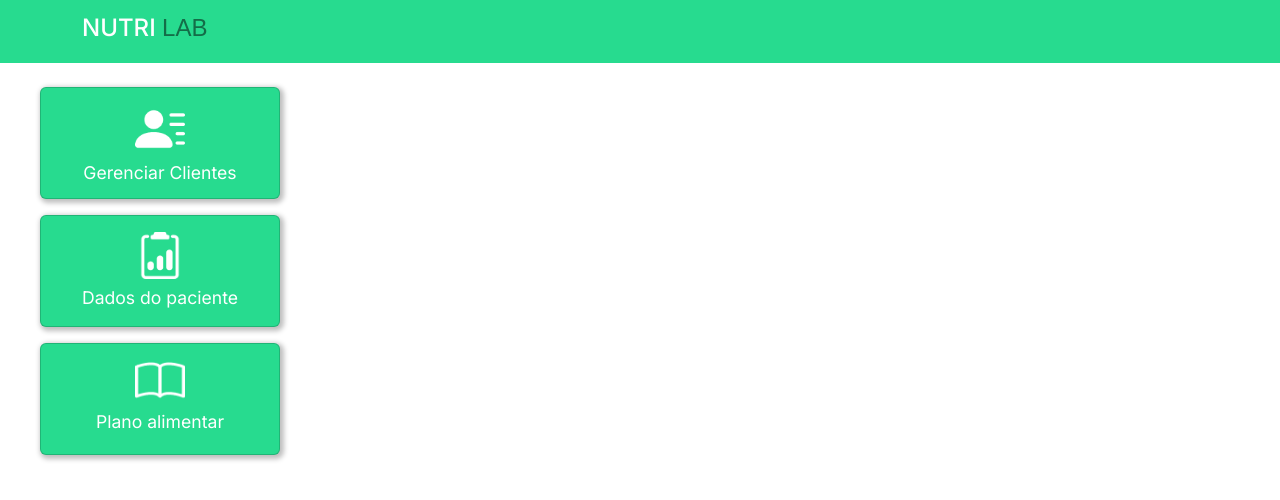
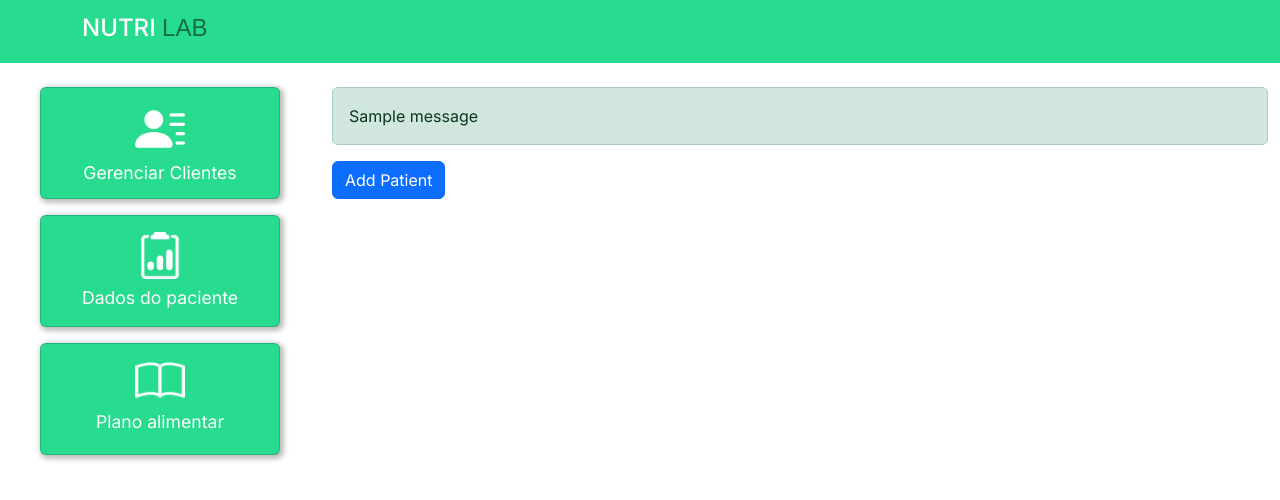
Before and after one commit to andreydedey/NutriConect, a Django app: page /home/patients in a window 1280 px wide. Shown: the top 500 px of the page. Run offline with Django 5.2, Linux system fonts and the light colour scheme; a user stored in the database is signed in; tables that the repository leaves empty hold one stand-in row (values such as "Sample post"); one stand-in notice (Sample message) is shown; some web fonts are replaced.

Commit message:
patient registration logic complete

```diff
--- a/Users/models.py
+++ b/Users/models.py
@@ -12,11 +12,11 @@ class Patient(models.Model):
         ('F', 'Feminino')
     ]
 
-    username = models.CharField(max_length=100)
+    name = models.CharField(max_length=100)
     age = models.IntegerField()
     email = models.CharField(max_length=100, unique=True)
     tel = models.CharField(max_length=15)
     sex = models.CharField(max_length=1, choices=SEX_CHOICES)
 
     def __str__(self):
-        return self.username
+        return self.name
--- a/home/templates/patients.html
+++ b/home/templates/patients.html
@@ -1,6 +1,78 @@
 {% extends 'home_base.html' %}
+{% load static %}
 
 {% block 'title' %}Home{% endblock %}
 
+{% block 'head' %}
+    {{block.super}}
+    <link rel="stylesheet" href="{% static 'css/home/patients.css' %}">
+{% endblock %}
+
 {% block 'content' %}
+
+<!-- Django messages here -->
+{% if messages %}
+    {% for message in messages %}
+    <div class="alert {{ message.tags }}" role="alert">
+        {{ message }}
+    </div>
+    {% endfor %}
+{% endif %}
+
+<button type="button" class="btn btn-primary" data-bs-toggle="modal" data-bs-target="#staticBackdrop">
+    Add Patient
+</button>
+
+<!-- Modal of the patient -->
+<div class="modal fade" id="staticBackdrop" data-bs-backdrop="static" data-bs-keyboard="false" tabindex="-1" aria-labelledby="staticBackdropLabel" aria-hidden="true">
+    <div class="modal-dialog modal-lg" role="document">
+        <div class="modal-content">
+            <div class="modal-header">
+                <h1 class="modal-title" id="staticBackdropLabel">Register Patient</h1>
+                <button type="button" class="btn-close" data-bs-dismiss="modal" aria-label="Close"></button>
+            </div>
+            <div class="modal-body">
+                <form action="{% url 'register_patient' %}" method="POST"> {% csrf_token %}
+
+                    <div class="row mb-3">
+                        <div class="col-md-2">
+                            <img src="{% static 'img/perfil1.png' %}" alt="imagem-perfil1">
+                        </div>
+                        <div class="col-md-10">
+                            <label for="name" class="form-label">Name</label>
+                            <input id="name" name="name" type="text" class="form-control" placeholder="type the patient name here">
+                        </div>
+                    </div>
+
+                    <div class="mb-3">
+                        <label for="sex" class="form-label">Sex</label>
+                        <select name="sex" id="sex" class="form-select">
+                            <option value="M">Masculino</option>
+                            <option value="F">Feminino</option>
+                        </select>
+                    </div>
+
+                    <div class="mb-3">
+                        <label for="age" class="form-label">Age</label>
+                        <input id="age" name="age" type="number" class="form-control" placeholder="00">
+                    </div>
+
+                    <div class="mb-3">
+                        <label for="email" class="form-label">E-mail</label>
+                        <input id="email" name="email" type="email" class="form-control" placeholder="email@example.com">
+                    </div>
+
+                    <div class="mb-2">
+                        <label for="number" class="form-label">Phone number</label>
+                        <input id="tel" name="tel" type="tel" class="form-control" placeholder="type the patient phone number here">
+                    </div>
+
+                    <div class="ms-1 mt-4 mb-2">
+                        <input id="registerPatientSubmit" type="submit" value="Register">
+                    </div>
+                </form>
+            </div>
+        </div>
+    </div>
+</div>
 {% endblock %}
--- a/home/urls.py
+++ b/home/urls.py
@@ -3,4 +3,5 @@ from . import views
 
 urlpatterns = [
     path('patients', views.patients, name='patients'),
+    path('register_patient', views.register_patient, name='register_patient'),
 ]
--- a/home/views.py
+++ b/home/views.py
@@ -1,8 +1,43 @@
 from django.http import HttpResponse
-from django.shortcuts import render
+from django.shortcuts import render, redirect
+from django.urls import reverse
+from django.contrib import messages
 from django.contrib.auth.decorators import login_required
+from Users.models import Patient
+
 
 # Create your views here.
 @login_required
 def patients(request):
     return render(request, 'patients.html')
+
+
+def register_patient(request):
+
+    sex = request.POST.get('sex').strip()
+    name = request.POST.get('name').strip()
+    age = request.POST.get('age').strip()
+    email = request.POST.get('email').strip()
+    tel = request.POST.get('tel').strip()
+
+    patients = Patient.objects.filter(email=email)
+    if patients.exists():
+        messages.add_message(request, messages.constants.ERROR, f'A patient with the email {email} is already registred, please use another')
+        return redirect(reverse('patients'))
+
+    try:
+        patient = Patient(
+            name=name,
+            age=age,
+            email=email,
+            tel=tel,
+            sex=sex
+        )
+
+        patient.save()
+    # Can add logic of duplicate patients here!
+    except Exception as e:
+        print(e)
+
+    messages.add_message(request, messages.constants.SUCCESS, 'Patient registered with success')
+    return redirect(reverse('patients'))
--- a/static/css/home/home_base.css
+++ b/static/css/home/home_base.css
@@ -20,6 +20,8 @@ a.card-link {
 
 a.card-link:hover .card-lateral {
     background-color: var(--darker-green);
+    width: 16rem;
+    height: 8rem;
 }
 
 .card-lateral {
--- /dev/null
+++ b/static/css/home/patients.css
@@ -0,0 +1,15 @@
+@import url(../root.css);
+
+#registerPatientSubmit {
+    color: white;
+    width: 10rem;
+    height: 3.5rem;
+    background-color: var(--green-color);
+    border-radius: 4px;
+    border: none;
+    transition: 0.2s;
+}
+
+#registerPatientSubmit:hover {
+    background-color: var(--darker-green);
+}
--- a/static/css/root.css
+++ b/static/css/root.css
@@ -18,4 +18,5 @@
 * {
     margin: 0;
     padding: 0;
+    font-family: var(--font-primary);
 }
--- a/templates/base.html
+++ b/templates/base.html
@@ -10,7 +10,8 @@
 <body>
     {% block 'base' %}{% endblock %}
     <script src="https://cdn.jsdelivr.net/npm/jquery@3.5.1/dist/jquery.slim.min.js"></script>
-    <script src="https://cdn.jsdelivr.net/npm/bootstrap@4.6.1/dist/js/bootstrap.bundle.min.js" ></script>
+    <script src="https://cdn.jsdelivr.net/npm/@popperjs/core@2.11.8/dist/umd/popper.min.js" integrity="sha384-I7E8VVD/ismYTF4hNIPjVp/Zjvgyol6VFvRkX/vR+Vc4jQkC+hVqc2pM8ODewa9r" crossorigin="anonymous"></script>
+    <script src="https://cdn.jsdelivr.net/npm/bootstrap@5.3.3/dist/js/bootstrap.min.js" integrity="sha384-0pUGZvbkm6XF6gxjEnlmuGrJXVbNuzT9qBBavbLwCsOGabYfZo0T0to5eqruptLy" crossorigin="anonymous"></script>
     {% block 'script' %}{% endblock %}
 </body>
 </html>
--- a/templates/home_base.html
+++ b/templates/home_base.html
@@ -7,7 +7,7 @@
 
 {% block 'base' %}
 <header>
-    <nav class="navbar mb-2">
+    <nav class="navbar mb-4">
         <div class="container">
             <h1 id="logo" class="navbar-brand" href="#">NUTRI <span id="logo-span">LAB</span></h1>
         </div>
@@ -19,7 +19,7 @@
         <aside class="col-md-3">
             <!-- Lateral content here! -->
             <a href="#" class="card-link">
-                <div class="card mx-auto p-3 my-3 card-lateral text-center">
+                <div class="card mx-auto p-3 mb-3 card-lateral text-center">
                     <img class="mx-auto mb-2" src="{% static 'img/paciente.png' %}" alt="">
                     <h2>Gerenciar Clientes</h2>
                 </div>
```
Also changed, not shown: Users/migrations/0002_rename_username_patient_name.py (added).
